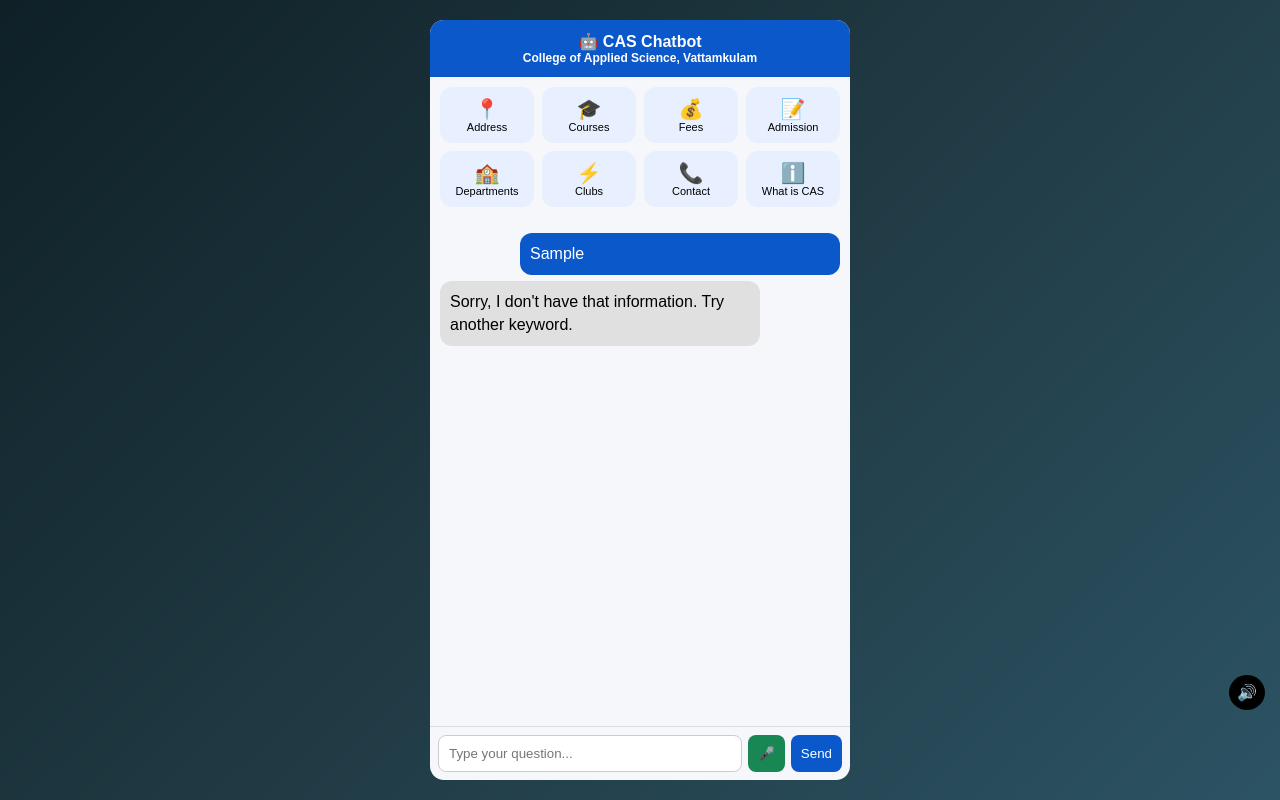
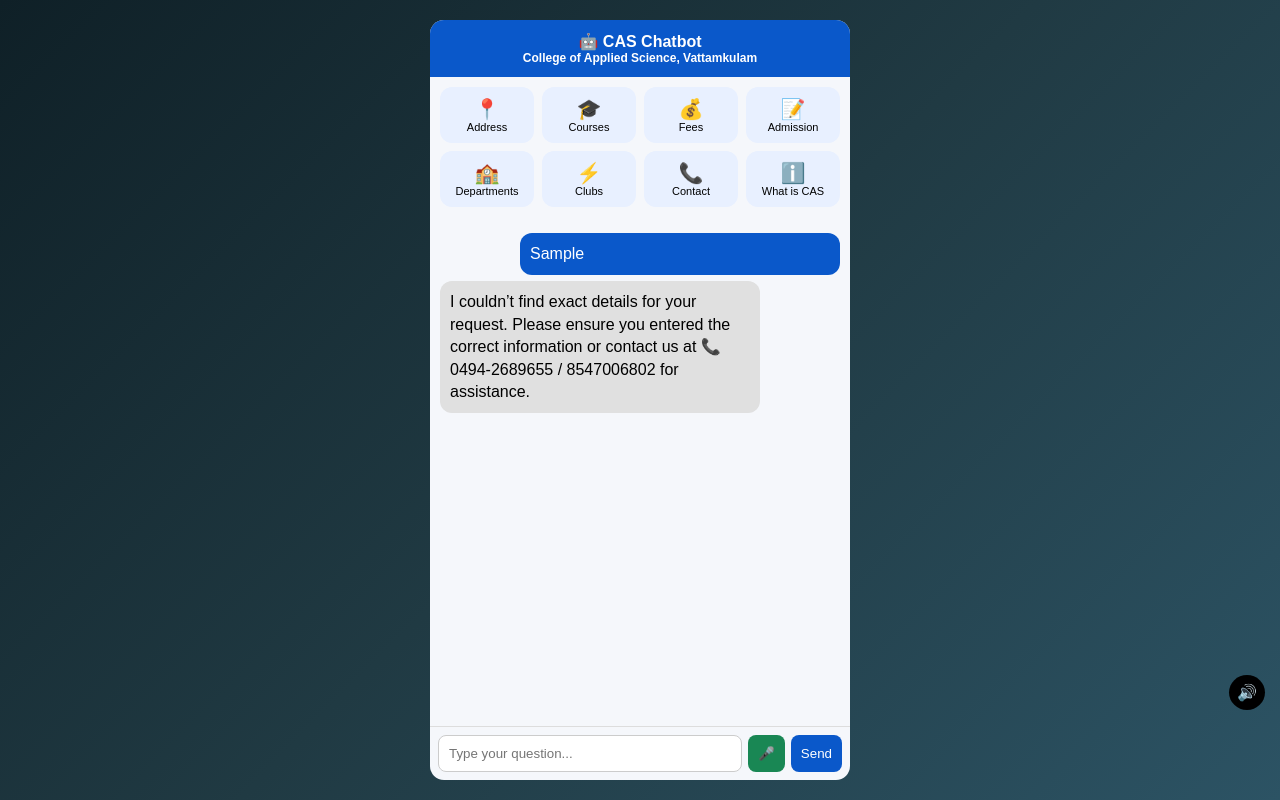
Before and after one commit to blankuser-2k/Cas-chatboat, a plain HTML site: page chat.html in a window 1280 px wide. Both pictures are taken after typing "Sample" into the empty fields and a click on the button "Send". Drawn offline with Linux system fonts and the light colour scheme.

Commit message:
Enhance fallback message in chat.html
Updated the fallback message for user queries to provide more detailed assistance and contact information.

```diff
--- a/chat.html
+++ b/chat.html
@@ -218,7 +218,7 @@ function getReply(q){
   for(let k in db){
     if(q.includes(k)) return db[k];
   }
-  return "Sorry, I don't have that information. Try another keyword.";
+  return "I couldn’t find exact details for your request. Please ensure you entered the correct information or contact us at 📞 0494-2689655 / 8547006802 for assistance.";
 }
 
 /* SEND */
@@ -275,4 +275,4 @@ document.getElementById("volumeBtn").onclick=function(){
 
 </div>
 </body>
-  </html>
+                                                              </html>
```
